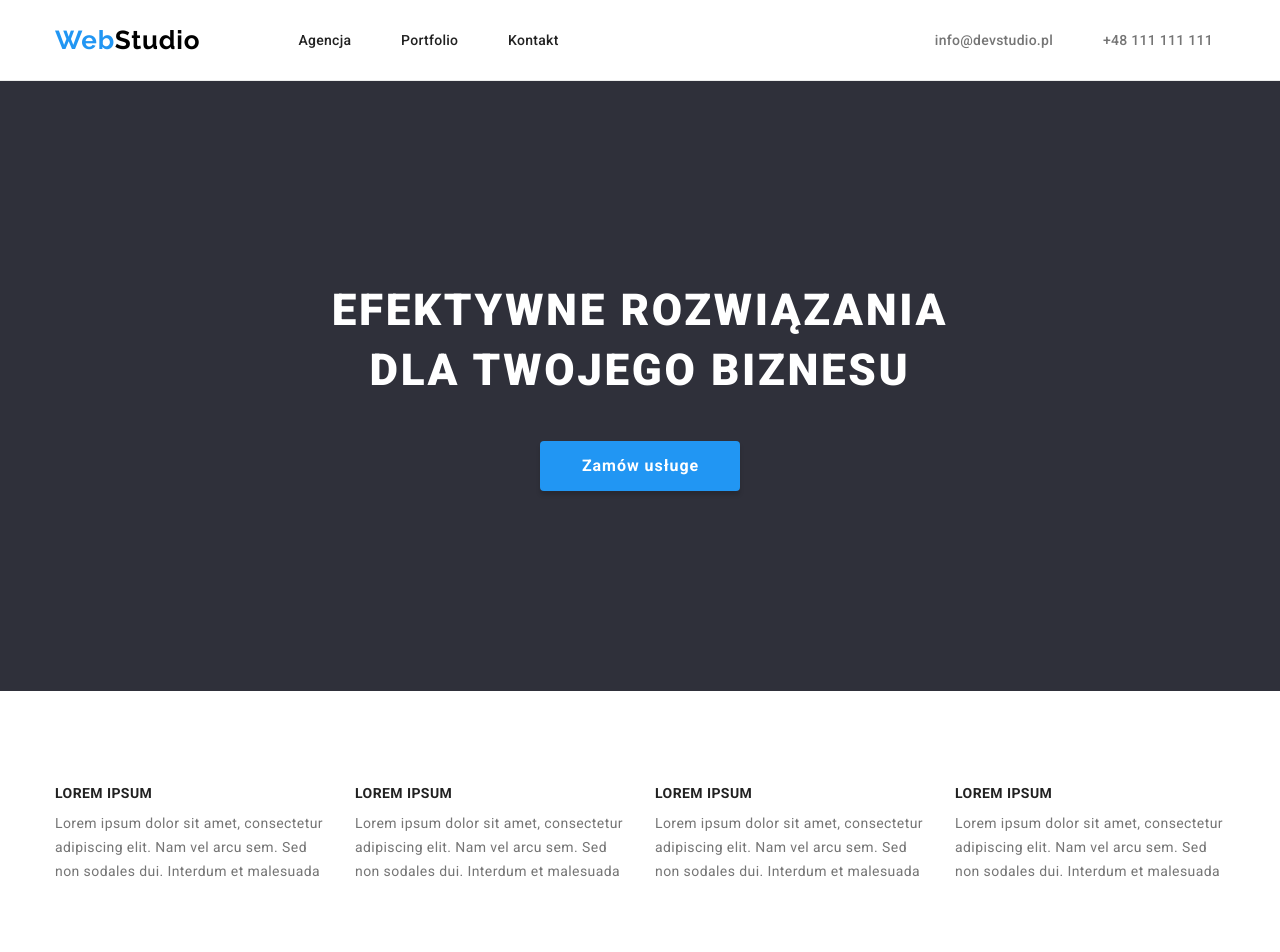
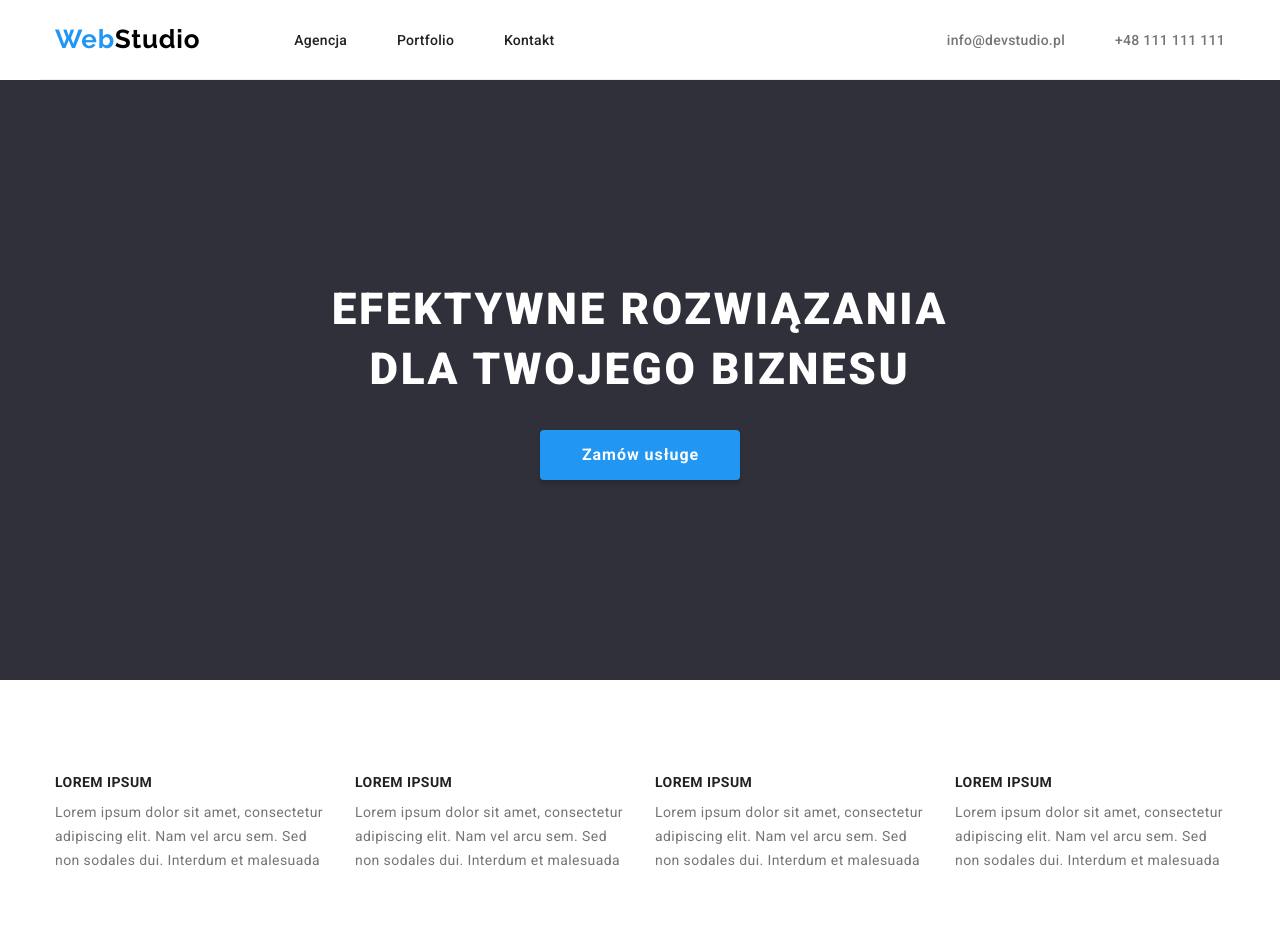
Before and after one commit to MichaelZielinsky/goit-markup-hw-03, a plain HTML site: page index.html in a window 1280 px wide. Shown: the top 952 px of the page. Drawn offline with nearby package versions, Linux system fonts and the light colour scheme.

Commit message:
tided up code after  bad used margins and containers

```diff
--- a/css/index.css
+++ b/css/index.css
@@ -35,7 +35,6 @@ a {
   text-decoration: none;
 }
 .contact,
-.menu,
 .menu-list-item,
 .our-adv-list-item,
 .what-we-do-item,
@@ -72,6 +71,7 @@ a {
   letter-spacing: 0.03em;
   line-height: 31px;
   text-decoration: none;
+  margin-right: 94px;
 }
 .logo-head {
   color: var(--logo-clear-black);
@@ -119,6 +119,7 @@ a {
   align-items: center;
   text-align: center;
   padding: 10px 41px 10px 42px;
+  margin-top: 30px;
 }
 .hero-txt {
   color: var(--bg-color);
@@ -130,9 +131,7 @@ a {
   text-transform: uppercase;
   letter-spacing: 0.06em;
   text-align: center;
-  display: block;
-  justify-content: center;
-  margin: 106px 237px 40px;
+  padding: 0px 237px;
 }
 .what-we-do {
   list-style-type: none;
@@ -261,8 +260,8 @@ a {
   display: flex;
   justify-content: flex-start;
   flex-direction: column;
-  gap: 9px;
-  margin-bottom: 60px;
+  /* gap: 9px; */
+  margin-top: 20px;
 }
 .footer-link {
   color: var(--bg-color);
@@ -279,33 +278,28 @@ a {
   max-width: 1200px;
   margin: 0 auto;
   padding: 0px 15px;
-  display: flex;
-  justify-content: center;
-  flex-wrap: wrap;
 }
-.container-nav-and-fot {
+.site-nav {
+  border-bottom: 1px solid var(--border-color);
   max-width: 1200px;
   margin: 0 auto;
   padding: 0px 15px;
   display: flex;
   justify-content: space-between;
-  flex-wrap: wrap;
 }
 .section {
   padding-top: 94px;
   padding-bottom: 94px;
 }
-.site-nav {
-  border-bottom: 1px solid var(--border-color);
-}
+
 .nav-logo-flex {
   display: flex;
   align-items: center;
-  margin: 24px 0px;
+  padding: 24px 0px;
 }
 .nav-menu-flex {
   display: flex;
-  margin: 32px 93px;
+  justify-content: space-between;
 }
 .menu-list-item:first-of-type {
   margin-right: 46px;
@@ -318,7 +312,6 @@ a {
   display: flex;
   justify-content: flex-end;
   align-items: center;
-  margin: 32px 12px 32px 278px;
 }
 .contact-link:first-of-type {
   margin-right: 50px;
@@ -328,12 +321,13 @@ a {
 /* model blokowy - hero - start */
 .content-hero {
   background-color: var(--bg-color-scd);
+  padding: 200px 0px;
 }
 
 .hero-btn-flex {
   display: flex;
-  justify-content: center;
-  margin-bottom: 106px;
+  flex-direction: column;
+  align-items: center;
 }
 /* model blokowy - hero - end */
 
@@ -341,7 +335,6 @@ a {
 .our-adv-list {
   display: flex;
   gap: 30px;
-  margin-bottom: 94px;
 }
 .our-adv-list-item {
   display: flex;
@@ -355,13 +348,11 @@ a {
   display: flex;
   gap: 30px;
   margin-top: 50px;
+  padding-bottom: 94px;
 }
 /* model blokowy - what-we-do - end */
 
 /* model blokowy - team - start */
-.wrapper-team {
-  background-color: var(--bf-color-team);
-}
 .team-list {
   display: flex;
   justify-content: space-between;
@@ -394,8 +385,8 @@ a {
 .footer-background {
   background-color: var(--bg-color-scd);
 }
-.logo-footer-flex {
-  margin-top: 60px;
-  margin-bottom: 20px;
+.footer-box {
+  padding-top: 60px;
+  padding-bottom: 60px;
 }
 /* model blokowy - footer - end */
--- a/index.html
+++ b/index.html
@@ -25,12 +25,10 @@
   </head>
   <body>
     <header class="site-nav">
-      <div class="container-nav-and-fot">
       <div class="nav-logo-flex">
         <a class="link logo" href="index.html"
           >Web<span class="logo-head">Studio</span></a
         >
-        </div>
         <nav class="menu nav-menu-flex">
           <ul class="menu-list">
             <li class="menu-list-item">
@@ -44,6 +42,7 @@
             </li>
           </ul>
         </nav>
+      </div>
 
       <div class="nav-contact-flex">
         <a class="contact-link" href="mailto:info@devstudio.pl"
@@ -51,26 +50,24 @@
         >
         <a class="contact-link" href="tel:48111111111">+48 111 111 111 </a>
       </div>
-      </div>
     </header>
     <main>
-      <section class="content-hero section">
-        <div class="container">
+      <section class="content-hero">
+        <div class="container hero-btn-flex">
           <h1 class="hero-txt">Efektywne rozwiązania dla twojego biznesu</h1>
-        </div>
-        <div class="hero-btn-flex">
           <button type="button" class="hero-btn">Zamów usługe</button>
         </div>
       </section>
-      <section class="container section">
+      <section>
+        <div class="container section">
           <!-- Nasze atuty -->
           <ul class="our-adv-list">
             <li class="our-adv-list-item">
               <dl>
                 <dt class="adv-title">Lorem ipsum</dt>
                 <dd class="adv-descr">
-                Lorem ipsum dolor sit amet, consectetur adipiscing elit. Nam vel
-                arcu sem. Sed non sodales dui. Interdum et malesuada
+                  Lorem ipsum dolor sit amet, consectetur adipiscing elit. Nam
+                  vel arcu sem. Sed non sodales dui. Interdum et malesuada
                 </dd>
               </dl>
             </li>
@@ -78,8 +75,8 @@
               <dl>
                 <dt class="adv-title">Lorem ipsum</dt>
                 <dd class="adv-descr">
-                Lorem ipsum dolor sit amet, consectetur adipiscing elit. Nam vel
-                arcu sem. Sed non sodales dui. Interdum et malesuada
+                  Lorem ipsum dolor sit amet, consectetur adipiscing elit. Nam
+                  vel arcu sem. Sed non sodales dui. Interdum et malesuada
                 </dd>
               </dl>
             </li>
@@ -87,8 +84,8 @@
               <dl>
                 <dt class="adv-title">Lorem ipsum</dt>
                 <dd class="adv-descr">
-                Lorem ipsum dolor sit amet, consectetur adipiscing elit. Nam vel
-                arcu sem. Sed non sodales dui. Interdum et malesuada
+                  Lorem ipsum dolor sit amet, consectetur adipiscing elit. Nam
+                  vel arcu sem. Sed non sodales dui. Interdum et malesuada
                 </dd>
               </dl>
             </li>
@@ -96,12 +93,16 @@
               <dl>
                 <dt class="adv-title">Lorem ipsum</dt>
                 <dd class="adv-descr">
-                Lorem ipsum dolor sit amet, consectetur adipiscing elit. Nam vel
-                arcu sem. Sed non sodales dui. Interdum et malesuada
+                  Lorem ipsum dolor sit amet, consectetur adipiscing elit. Nam
+                  vel arcu sem. Sed non sodales dui. Interdum et malesuada
                 </dd>
               </dl>
             </li>
           </ul>
+        </div>
+      </section>
+      <section>
+        <div class="container">
           <h2 class="title-snd">Czym się zajmujemy</h2>
           <!-- Czym się zajmujemy -->
           <ul class="what-we-do">
@@ -130,9 +131,10 @@
               />
             </li>
           </ul>
+        </div>
       </section>
-      <section class="team section">
-        <div class="container">
+      <section class="team">
+        <div class="container section">
           <!-- Nasz zespół -->
           <h2 class="title-snd">Nasz zespół</h2>
           <ul class="team-list">
@@ -189,7 +191,7 @@
       </section>
     </main>
     <footer class="footer-background">
-      <div class="container-nav-and-fot">
+      <div class="container footer-box">
         <address id="section2">
           <div class="logo-footer-flex">
             <a class="logo" href="index.html"
```
Also changed, not shown: portfolio.html (+4 -6 lines). Lines whose indentation alone changed are shown as unchanged.
